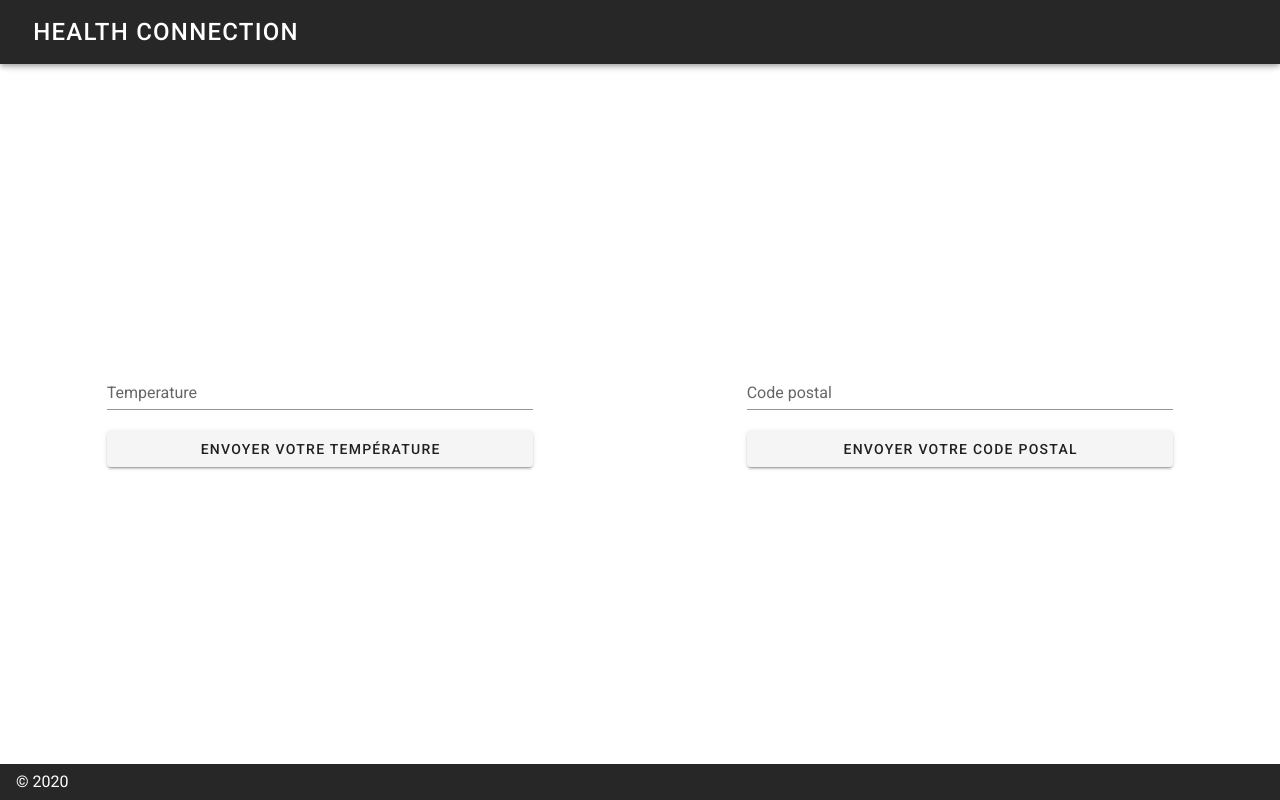
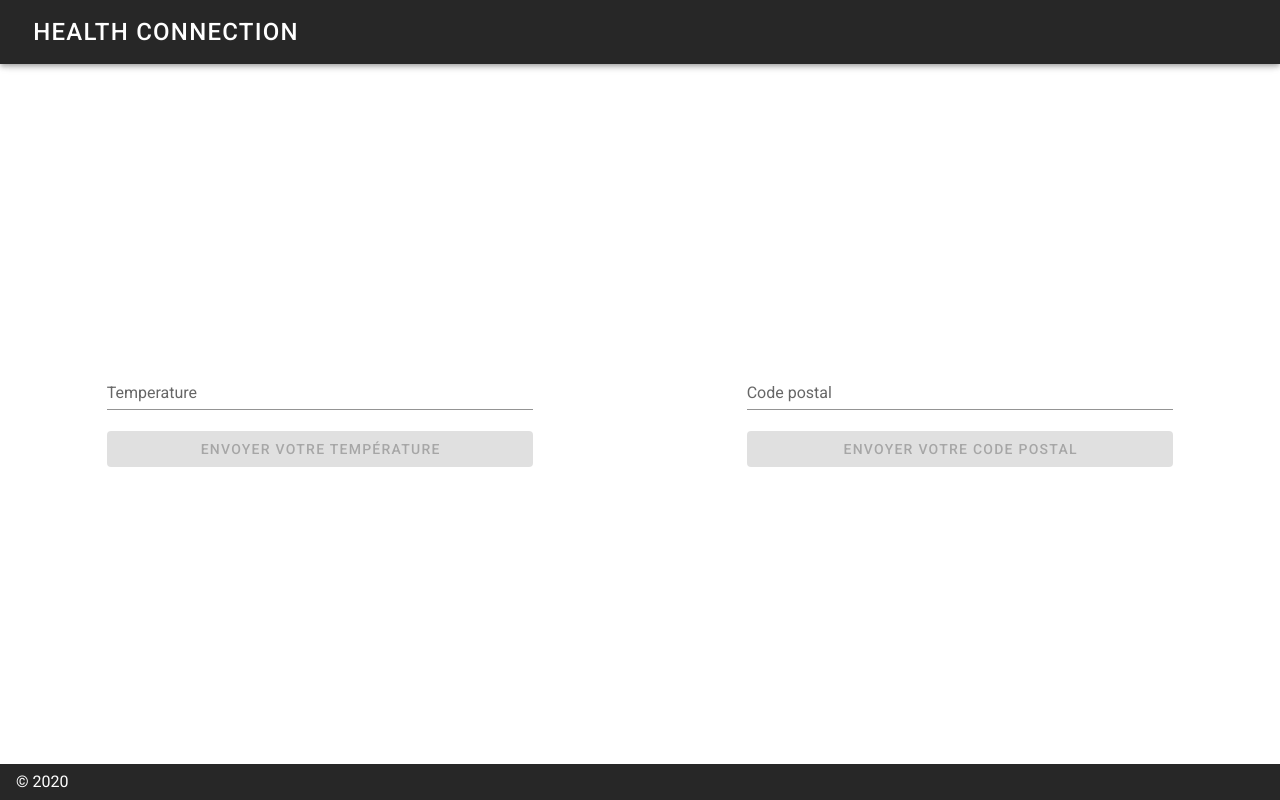
Before and after one commit to aoma95/health-connection, a Vue app: page /bord/membre in a window 1280 px wide. Built offline with nearby package versions, Linux system fonts and the light colour scheme; a small style sheet from the web is missing.

Commit message:
ACA - Add rules to check temperature and postal code values = can block form

```diff
--- a/src/module/rules.js
+++ b/src/module/rules.js
@@ -11,4 +11,16 @@ export class Rules {
             v => v == pass || 'Mot de passe pas identique',
         ]
     }
+    temperature(){
+        return[
+            v => !!v || 'Température obligatoire',
+            v => /^[+]?\d+(\.\d+)?$/.test(v) || 'Température invalide',
+        ]
+    }
+    postalCode(){
+        return[
+            v => !!v || 'Code postal obligatoire',
+            v => /^[0-9]{3,5}$/.test(v) || 'Code postal invalide',
+        ]
+    }
 }
--- a/src/views/MembreBord.vue
+++ b/src/views/MembreBord.vue
@@ -3,12 +3,16 @@
         <v-container fluid>
             <v-layout row justify-space-around="">
                 <v-flex xs8 md4>
-                    <v-text-field v-model="temperature" label="Temperature" required></v-text-field>
-                    <v-btn block @click.stop="submit('temperature')">Envoyer votre température</v-btn>
+                    <v-form v-model="isTemperatureFormValid">
+                        <v-text-field v-model="temperature" label="Temperature" :rules="this.rules.temperature()" required></v-text-field>
+                        <v-btn :disabled="!isTemperatureFormValid" block @click.stop="submit('temperature')">Envoyer votre température</v-btn>
+                    </v-form>
                 </v-flex>
                 <v-flex xs8 md4>
-                    <v-text-field v-model="postal_code" label="Code postal" required></v-text-field>
-                    <v-btn block @click.stop="submit('postal_code')">Envoyer votre code postal</v-btn>
+                    <v-form v-model="isFormPCValid">
+                        <v-text-field v-model="postal_code" label="Code postal" :rules="this.rules.postalCode()" required></v-text-field>
+                        <v-btn :disabled="!isFormPCValid" block @click.stop="submit('postal_code')">Envoyer votre code postal</v-btn>
+                    </v-form>
                 </v-flex>
             </v-layout>
         </v-container>
@@ -16,6 +20,7 @@
 </template>
 
 <script>
+    import { Rules } from "../module/rules";
     import MembreService from '../services/membre';
     export default {
         components: {
@@ -23,18 +28,19 @@
         },
         data(){
             return {
+                rules: new Rules(),
                 temperature: null,
                 postal_code: null,
+                isTemperatureFormValid: false,
+                isFormPCValid: false,
             }
         },
         methods: {
             submit(value) {
                 if (value === 'temperature') {
-                    console.log('Température : ' + this.temperature);
                     MembreService.pushTemperature(this.temperature);
                 }
                 if (value === 'postal_code') {
-                    console.log('Code postal : ' + this.postal_code);
                     MembreService.pushPostalCode(this.postal_code);
                 }
             }
```
